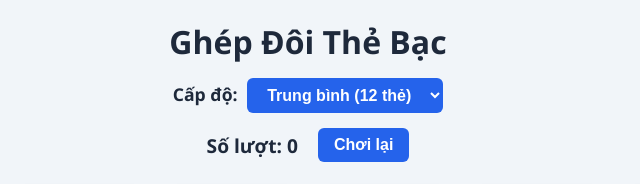
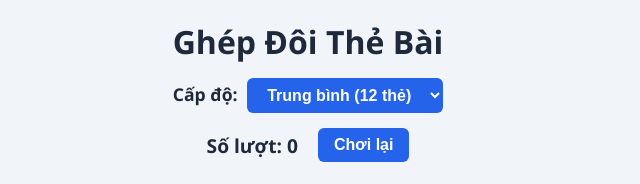
Before and after one commit to Dattq0812/Memory-Cards, a plain HTML site: page index.html in a window 1280 px wide. Shown: the top 184 px of the page, 332-972 px from the left. Drawn offline with Linux system fonts and the light colour scheme.

Commit message:
fix some text

```diff
--- a/index.html
+++ b/index.html
@@ -9,7 +9,7 @@
 <body>
 
     <header class="game-header">
-        <h1>Ghép Đôi Thẻ Bạc</h1>
+        <h1>Ghép Đôi Thẻ Bài</h1>
 
         <div class="controls">
             <label for="difficulty">Cấp độ: </label>
```
